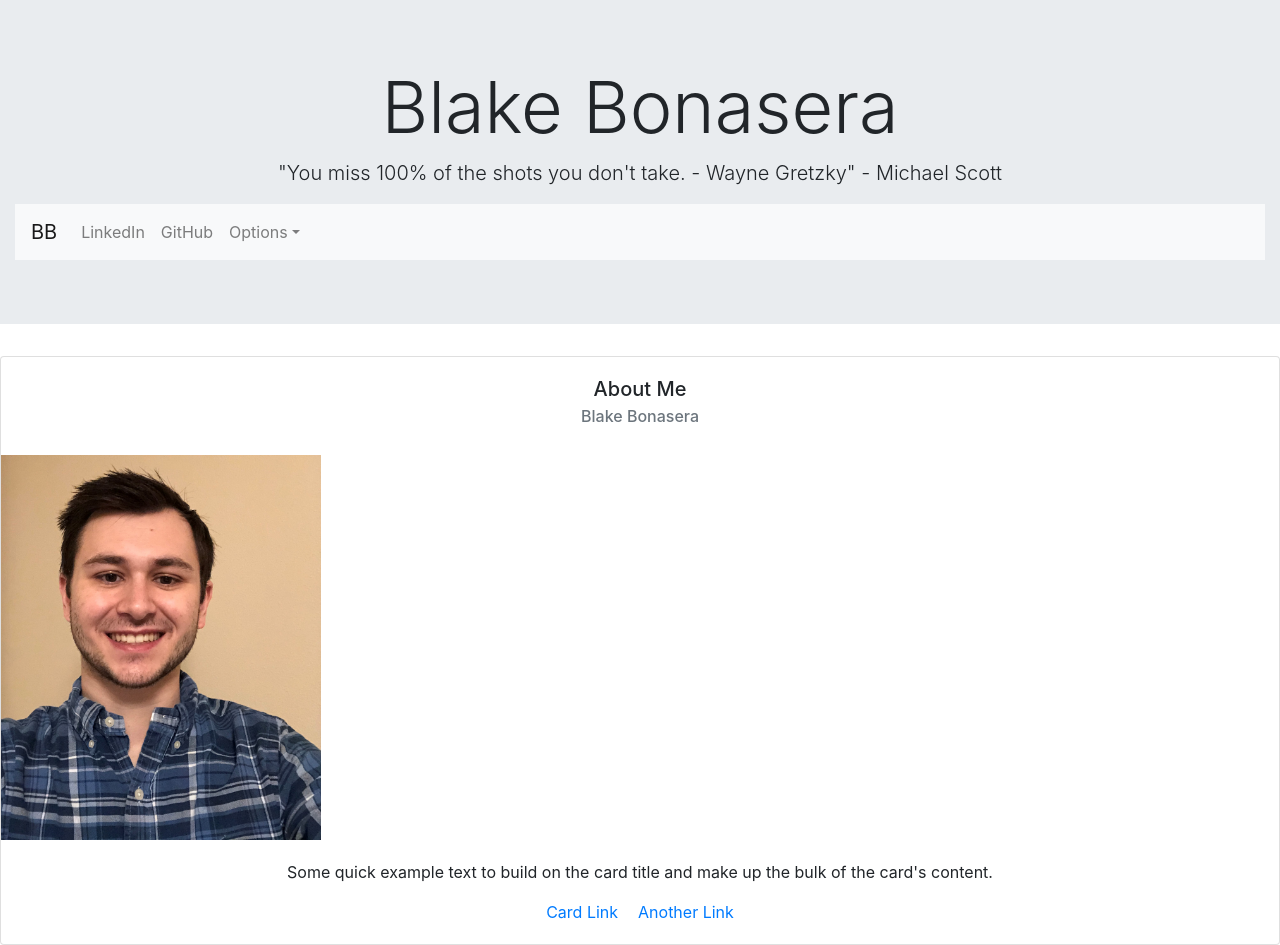
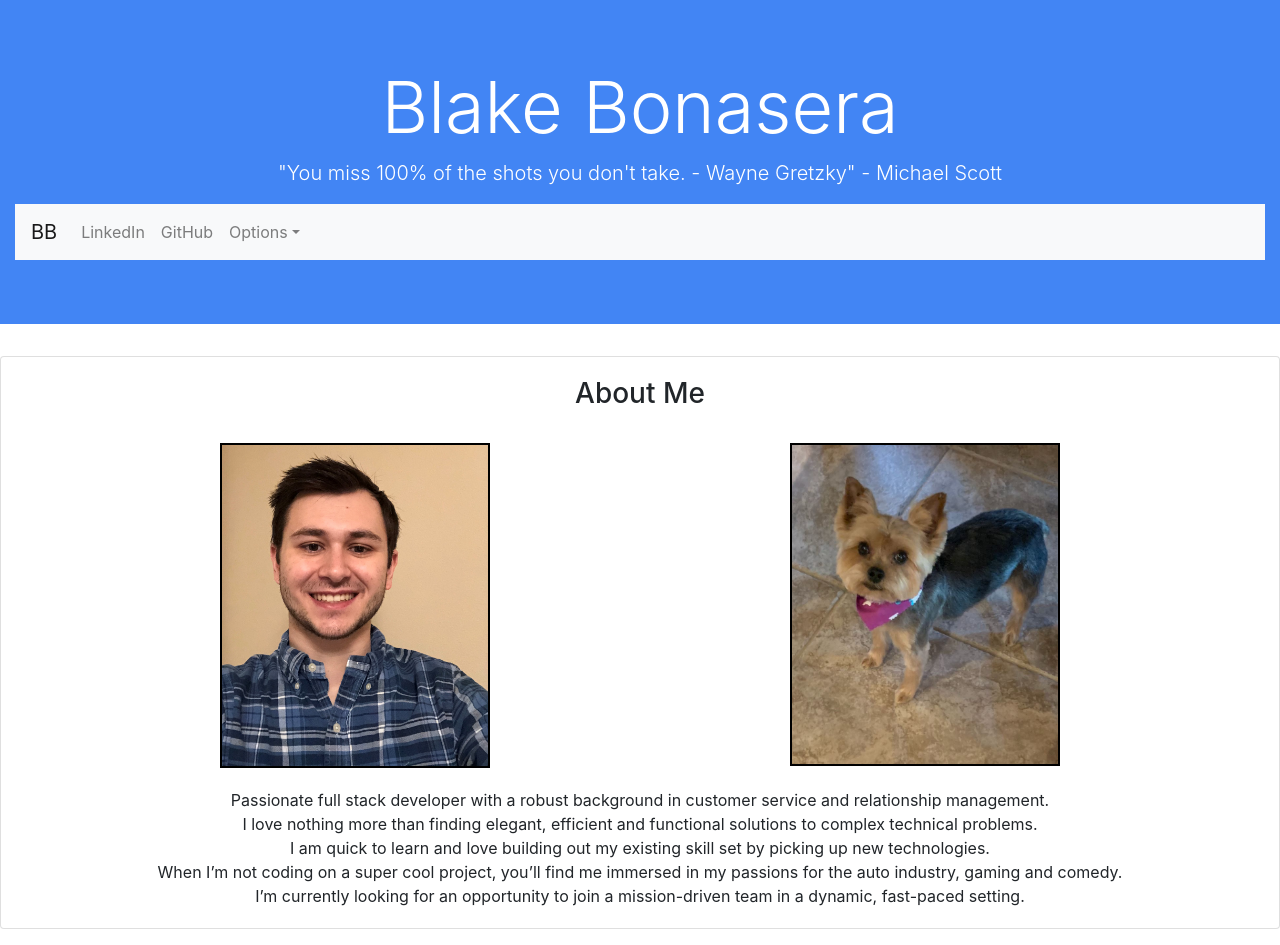
Before and after one commit to blakebonasera/blakebonasera.github.io, a React (Create React App) app: page / in a window 1280 px wide. Built offline with nearby package versions, Linux system fonts and the light colour scheme.

Commit message:
color changes

```diff
--- a/src/views/AboutMe.js
+++ b/src/views/AboutMe.js
@@ -3,35 +3,51 @@ import {
     Card,
     CardText,
     CardBody,
-    CardLink,
     CardTitle,
-    CardSubtitle,
+    Container,
+    Row,
+    Col,
 } from "reactstrap";
 import Me from '../me.jpeg';
+import Nala from '../Nala.JPG';
 
 const AboutMe = (props) => {
     return (
         <div>
             <Card>
                 <CardBody>
-                    <CardTitle tag="h5">About Me</CardTitle>
-                    <CardSubtitle tag="h6" className="mb-2 text-muted">
-                        Blake Bonasera
-                    </CardSubtitle>
+                    <CardTitle tag="h3">About Me</CardTitle>
                 </CardBody>
-                <img
+                <Container>
+                    <Row>
+                        <Col xs='6'>
+                            <img
+                                style={{border: '2px black solid', margin:'0px auto'}}
+                                width="50%"
+                                src={Me}
+                                alt="Image of myself"
+                            />
+                        </Col>
+                        <Col xs='6'>
+                        <img
+                                style={{border: '2px black solid', margin:'0px auto'}}
+                                width="50%"
+                                src={Nala}
+                                alt="Image of myself"
+                            />
+                        </Col>
+                    </Row>
+                </Container>
 
-                    width="25%"
-                    src={Me}
-                    alt="Card image cap"
-                />
                 <CardBody>
                     <CardText>
-                        Some quick example text to build on the card title and
-                        make up the bulk of the card's content.
+                    Passionate full stack developer with a robust background in customer service and relationship management. <br/>
+                    I love nothing more than finding elegant, efficient and functional solutions to complex technical problems.<br/>
+                    I am quick to learn and love building out my existing skill set by picking up new technologies. <br/>
+                    When I’m not coding on a super cool project, you’ll find me immersed in my passions for the auto industry, gaming and comedy. <br/>
+                    I’m currently looking for an opportunity to join a mission-driven team in a dynamic, fast-paced setting.
                     </CardText>
-                    <CardLink href="#">Card Link</CardLink>
-                    <CardLink href="#">Another Link</CardLink>
+
                 </CardBody>
             </Card>
         </div>
--- a/src/views/Jumbotron.js
+++ b/src/views/Jumbotron.js
@@ -6,10 +6,10 @@ import { Jumbotron, Container } from "reactstrap";
 const Jumbo = (props) => {
     return (
         <div>
-            <Jumbotron fluid>
-                <Container fluid>
-                    <h1 className="display-3">Blake Bonasera</h1>
-                    <p className="lead">"You miss 100% of the shots you don't take. - Wayne Gretzky" - Michael Scott</p>
+            <Jumbotron style={{backgroundColor: '#4285F4'}}  fluid>
+                <Container   fluid>
+                    <h1 className="display-3 text-white">Blake Bonasera</h1>
+                    <p className="lead text-white">"You miss 100% of the shots you don't take. - Wayne Gretzky" - Michael Scott</p>
                     <div className="Nav">
                     <Navigation />
                     </div>
```
Also changed, not shown: src/Nala.JPG (added).
